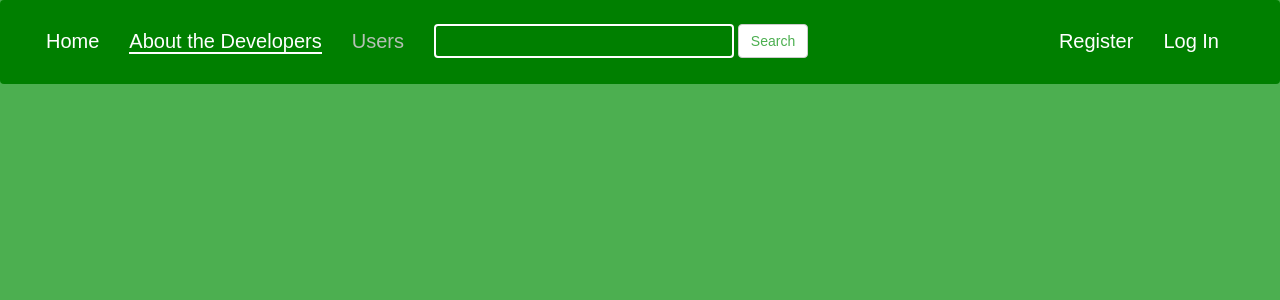
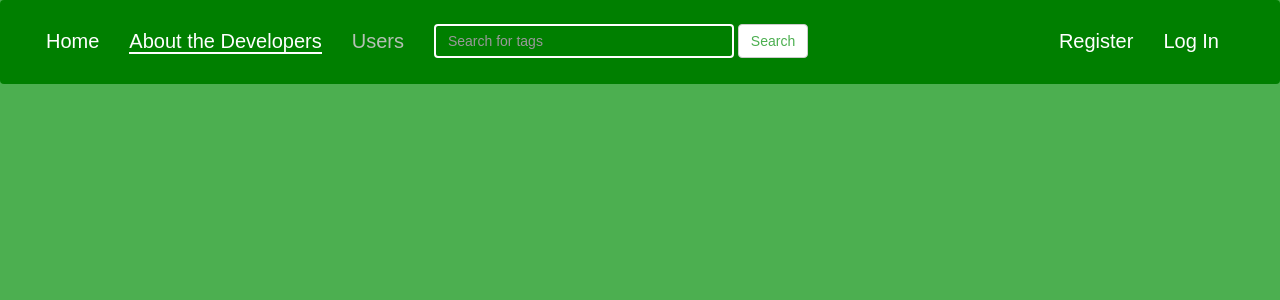
Before and after one commit to ccpandhare/codefundo17, a Django app: page /user/developers/ in a window 1280 px wide. Shown: the top 300 px of the page. Run offline with Django 3.2, Linux system fonts and the light colour scheme; some libraries are stand-ins or nearby versions; some web fonts are replaced.

Commit message:
Search white

```diff
--- a/User/templates/User/base3.html
+++ b/User/templates/User/base3.html
@@ -76,7 +76,7 @@
 
 				<form class="navbar-form navbar-left" role="search" method="get" action="/user/search">
 					<div class="form-group">
-					<input type="text" class="form-control" name="search" value="" style="background: transparent; border: 2px solid white; width: 300px">
+					<input type="text" class="form-control" name="search" value="" placeholder="Search for tags" style="background: transparent; border: 2px solid white; width: 300px; color: white">
 					</div>
 					<button type="submit" class="btn btn-default" style="color: #4CAF50">Search</button>
 				</form>
```
